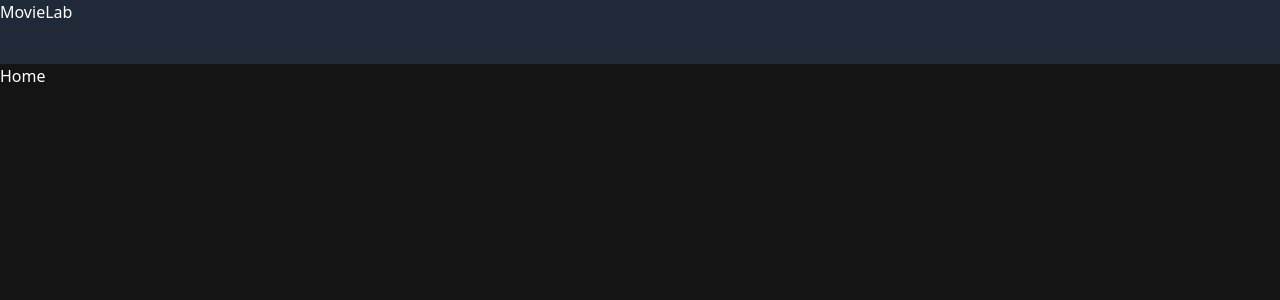
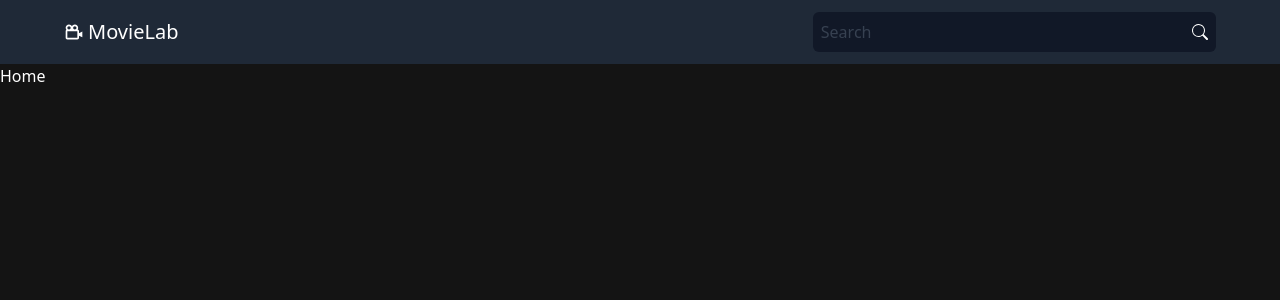
Before and after one commit to andersonDias89/movies-lib, a React (Vite) app: page / in a window 1280 px wide. Shown: the top 300 px of the page. Built offline with nearby package versions, Linux system fonts and the light colour scheme.

Commit message:
feat: criando o layote da navbar default

```diff
--- a/src/components/Navbar.jsx
+++ b/src/components/Navbar.jsx
@@ -1,9 +1,34 @@
 import { Link } from "react-router-dom";
+
+import { BiCameraMovie } from 'react-icons/bi'
+import { BsSearch } from 'react-icons/bs'
 
 export function Navbar() {
     return (
-        <div className="w-full h-16 bg-gray-800">
-            <Link to="/">MovieLab</Link>
+        <div className="w-full h-16 bg-gray-800 flex items-center">
+            <div className="container flex items-center justify-between">
+                <div className="flex space-x-1 items-center justify-center">
+                    <div className="text-xl">
+                        <BiCameraMovie />
+                    </div>
+                    <Link to="/">
+                        <h1 className="text-xl">MovieLab</h1>
+                    </Link>
+                </div>
+
+                <form className="w-[35%]">
+                    <div className="flex bg-gray-900 p-2 rounded-md">
+                        <input
+                            type="text"
+                            placeholder="Search"
+                            className="w-full bg-transparent placeholder:text-gray-700 border-none text-white outline-none"
+                        />
+                        <button type="submit">
+                            <BsSearch />
+                        </button>
+                    </div>
+                </form>
+            </div>
         </div>
     )
 }
```
